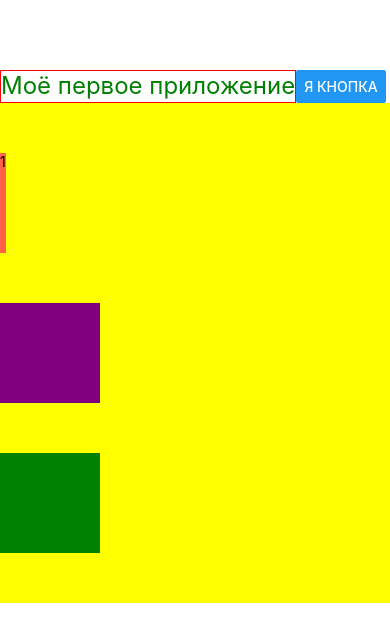
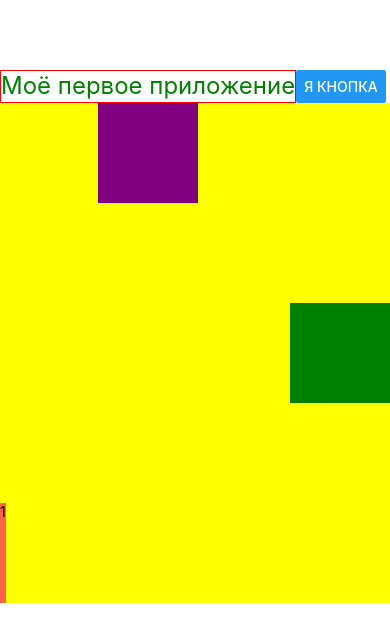
Before and after one commit to aduvarov/larichev-native-app, a React Native app: screen / in a window 390 px wide. Shown: the top 642 px of the page. Built offline with nearby package versions, Linux system fonts and the light colour scheme.

Commit message:
ADD: Self

```diff
--- a/App.tsx
+++ b/App.tsx
@@ -16,17 +16,28 @@ export default function App() {
             <View
                 style={{
                     backgroundColor: 'yellow',
-                    alignItems: 'flex-start',
+                    alignItems: 'flex-end',
                     height: 500,
-                    justifyContent: 'space-evenly',
+                    justifyContent: 'space-between',
+                    flexDirection: 'row',
                 }}>
                 <View style={{ backgroundColor: 'tomato', height: 100 }}>
                     <Text>1</Text>
                 </View>
                 <View
-                    style={{ backgroundColor: 'purple', width: 100, height: 100 }}></View>
+                    style={{
+                        backgroundColor: 'purple',
+                        width: 100,
+                        height: 100,
+                        alignSelf: 'flex-start',
+                    }}></View>
                 <View
-                    style={{ backgroundColor: 'green', width: 100, height: 100 }}></View>
+                    style={{
+                        backgroundColor: 'green',
+                        width: 100,
+                        height: 100,
+                        alignSelf: 'center',
+                    }}></View>
             </View>
         </View>
     )
```
